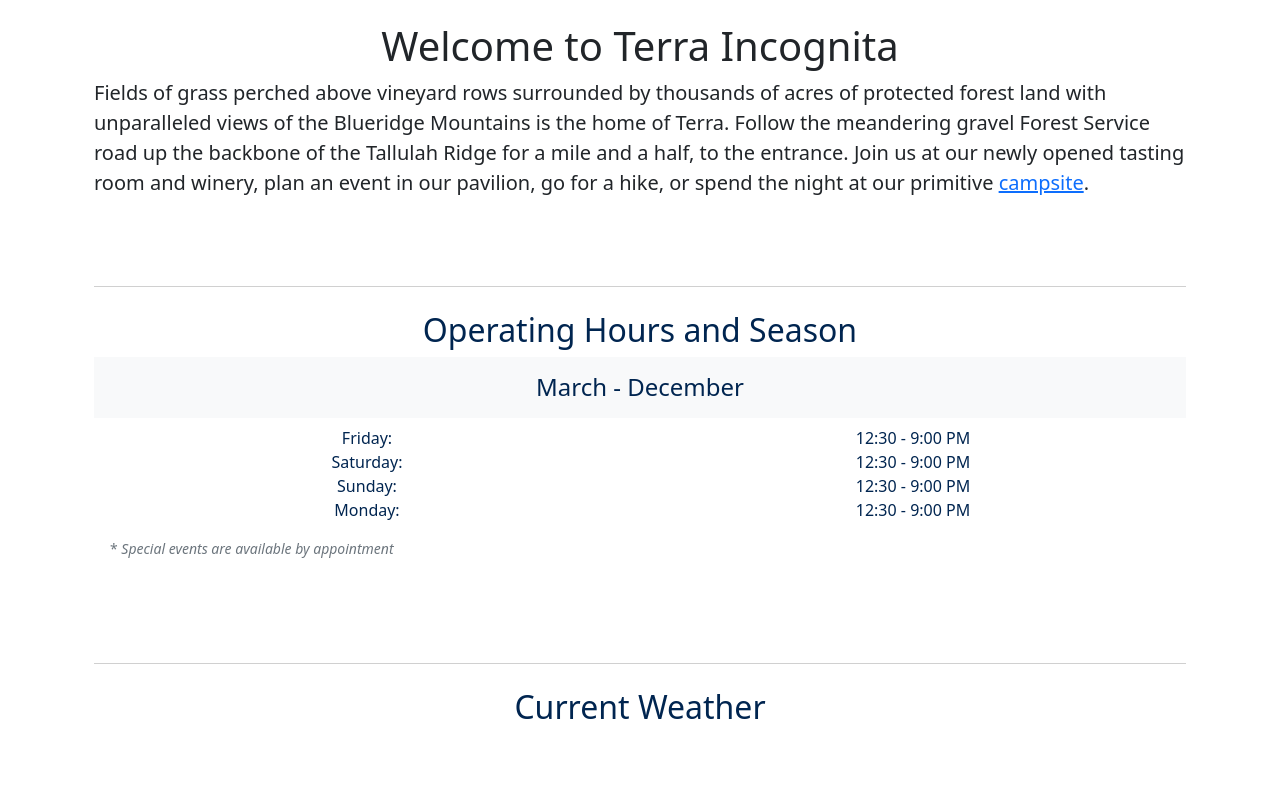
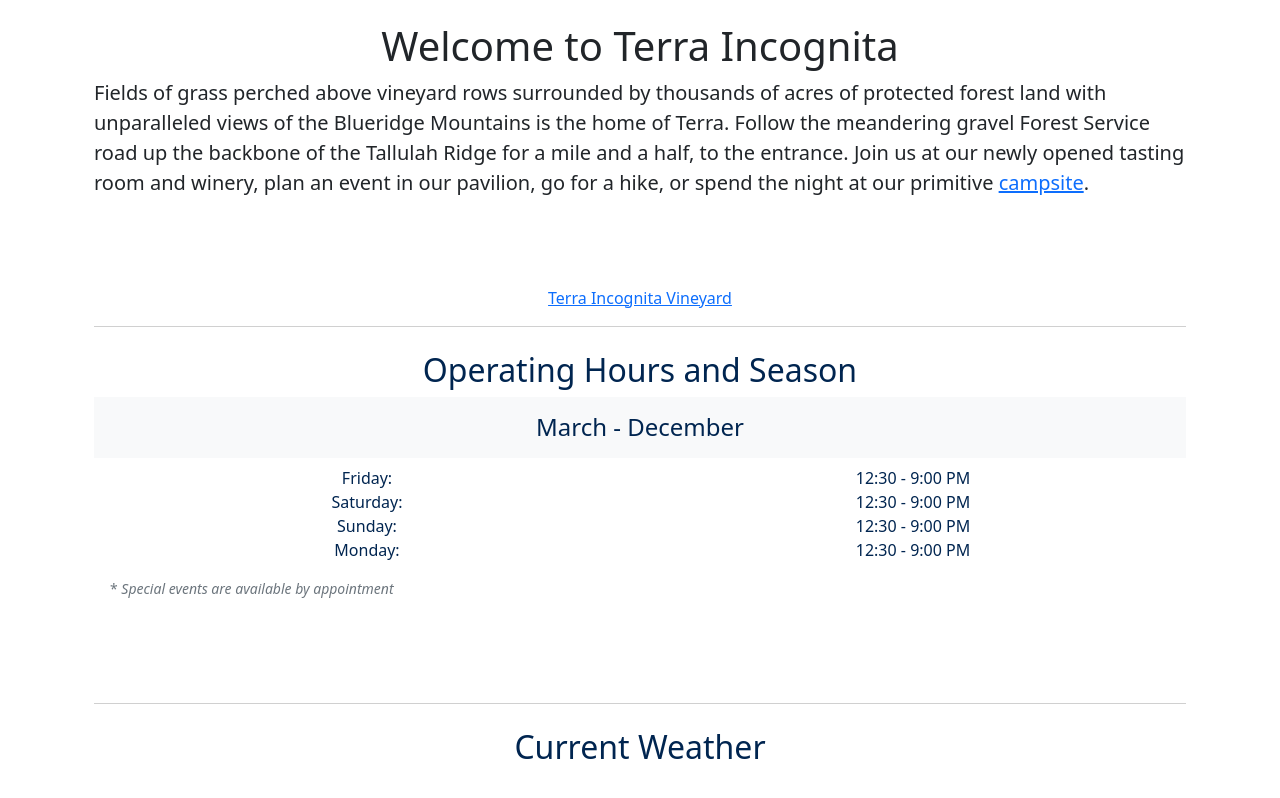
Before and after one commit to tors10e/terra, a React (Create React App) app: page / in a window 1280 px wide. Shown: the part 821-1619 px from the top of the page. Built offline with nearby package versions, Linux system fonts and the light colour scheme; grey boxes are pictures that could not be loaded.

Commit message:
Added facebook feed to the homepage

```diff
--- a/src/components/facebook.js
+++ b/src/components/facebook.js
@@ -16,7 +16,7 @@ const FacebookFeed = React.memo((props) => {
   return (
     <React.Fragment>
       <div id="fb-root"></div>
-      <div class="fb-page" data-href="https://www.facebook.com/TerraIncognitaVineyard" data-tabs="timeline, events"
+      <div class="fb-page" data-href="https://www.facebook.com/TerraIncognitaVineyard" data-show-posts="true"
         data-width="380" data-height="500" data-small-header="false" data-adapt-container-width="true"
         data-hide-cover="false" data-show-facepile="false">
         <blockquote cite="https://www.facebook.com/TerraIncognitaVineyard" class="fb-xfbml-parse-ignore">
--- a/src/home/home.js
+++ b/src/home/home.js
@@ -8,6 +8,7 @@ import {Directions} from "../home/directions";
 import Trails from "../home/hiking";
 import Wines from "../home/wines";
 import Weather from "../home/weather";
+import FacebookFeed from "../components/facebook";
 
 import ReactGA from "react-ga4";
 
@@ -19,6 +20,7 @@ const Home = () => {
                 <Banner />
                 <div className="container">
                     <Intro />
+                    <FacebookFeed />
                     <Hours />
                     <Weather />
                     <Contact />
```
